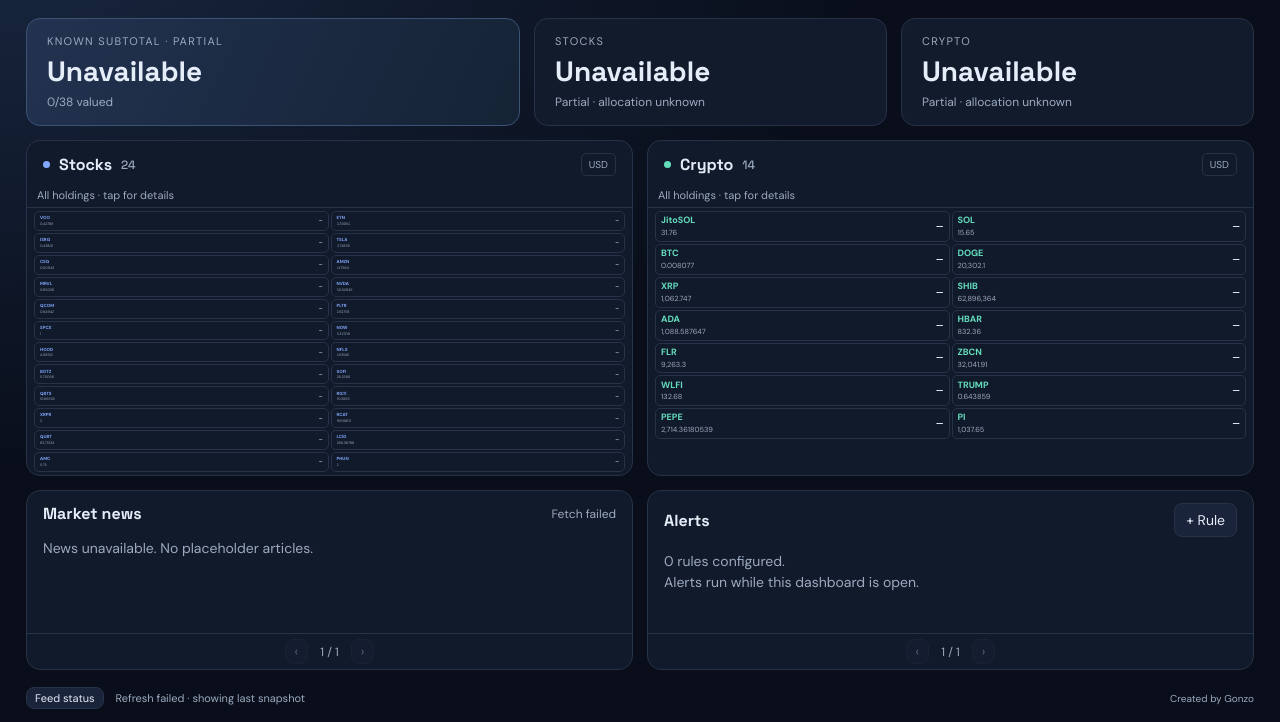
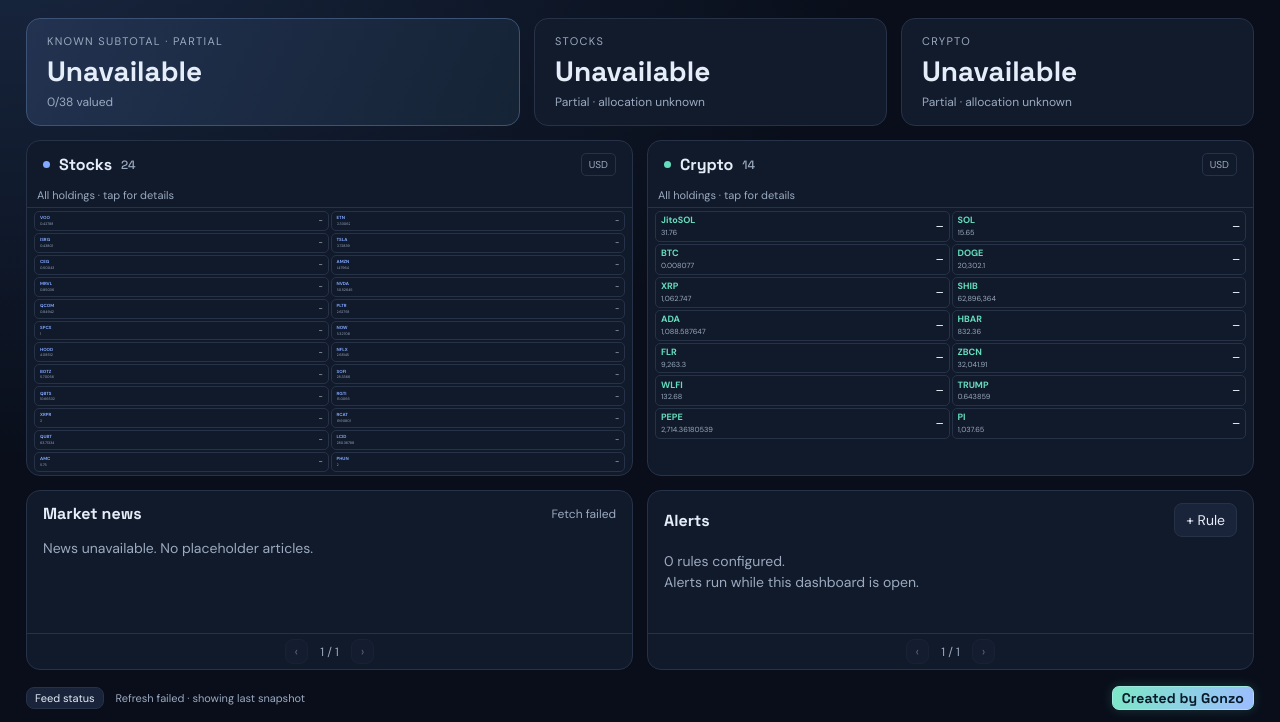
Before and after one commit to Gonzo0906/gonzo-portfolio-dashboard, a website: page public/index.html in a window 1280 px wide. Shown: the part 78-800 px from the top of the page. Drawn offline with Linux system fonts and the light colour scheme; no server answers.

Commit message:
Style creator credit as a larger teal and blue badge

```diff
--- a/public/index.html
+++ b/public/index.html
@@ -5,5 +5,5 @@
 <section class="overview" aria-label="Portfolio totals"><article class="combined"><small id="totalLabel">COMBINED PORTFOLIO</small><strong id="total">—</strong><span id="coverage">Connecting…</span></article><article><small>STOCKS</small><strong id="stockTotal">—</strong><span id="stockAlloc">—</span></article><article><small>CRYPTO</small><strong id="cryptoTotal">—</strong><span id="cryptoAlloc">—</span></article></section>
 <section class="holdings" aria-label="Holdings"><article class="panel stock"><div class="panelhead"><h2><i></i> Stocks <small>24</small></h2><span class="badge">USD</span></div><div class="columnlabels"><span>All holdings · tap for details</span><span>Price / daily</span><span>Market value</span></div><div class="rows" id="stocks"></div></article><article class="panel crypto"><div class="panelhead"><h2><i></i> Crypto <small>14</small></h2><span class="badge">USD</span></div><div class="columnlabels"><span>All holdings · tap for details</span><span>Price / 24h</span><span>Market value</span></div><div class="rows" id="cryptos"></div></article></section>
 <section class="bottom"><article class="panel"><div class="panelhead"><h2>Market news</h2><small id="newsStatus">Connecting…</small></div><div id="news"></div><nav id="newsPages" aria-label="Article pages"></nav></article><article class="panel"><div class="panelhead"><h2>Alerts</h2><button id="configureAlerts">+ Rule</button></div><div id="alerts"></div><nav id="alertPages" aria-label="Alert pages"></nav></article></section>
-<footer style="min-width:0"><button id="feedDetails">Feed status</button><span id="feedTime" style="min-width:0;flex:1">Awaiting market snapshot</span><span style="margin-left:auto;white-space:nowrap;font-size:10px;flex-shrink:0">Created by Gonzo</span></footer>
+<footer style="min-width:0"><button id="feedDetails">Feed status</button><span id="feedTime" style="min-width:0;flex:1">Awaiting market snapshot</span><span id="creatorCredit">Created by Gonzo</span></footer>
 </main><section id="notificationDropdown" aria-label="Notifications" hidden><div class="panelhead"><h2>Notifications</h2><button id="closeNotifications" aria-label="Close notifications">✕</button></div><p class="note notificationNote">Alerts run while the dashboard is open.</p><ul id="notificationList"></ul></section><div id="toasts" aria-live="polite"></div><dialog id="dialog"><div class="dialoghead"><h2 id="dialogTitle"></h2><button id="dialogConceal" aria-pressed="false">Conceal</button><button id="closeDialog" aria-label="Close dialog">✕</button></div><p class="privacyNotice">Values are concealed. Tap Show values to view or edit.</p><div id="dialogBody"></div></dialog></body></html>
--- a/public/style.css
+++ b/public/style.css
@@ -86,3 +86,7 @@
 @media(max-width:750px){.holding .asset{font-size:13px}.holding div:nth-child(3) b{font-size:clamp(10.5px,2.9vw,12.5px)}.holding div:first-child small{font-size:10px;line-height:1.1;max-width:100%}}
 @media(max-width:750px) and (min-height:700px){.holding div:first-child small{display:block}}
 @media(max-height:500px){.holding .asset{font-size:13px}.holding div:nth-child(3) b{font-size:10.5px}}
+
+#creatorCredit{margin-left:auto;flex-shrink:0;white-space:nowrap;font-family:'Space Grotesk',system-ui,sans-serif;font-size:14px;font-weight:700;line-height:1.15;padding:3px 9px;border:1px solid #9de8df;border-radius:7px;color:#081a29;background:linear-gradient(110deg,#7ce8c6,#9cbcff);box-shadow:0 0 12px #64ddbe33;letter-spacing:.15px}
+@media(max-width:750px){#creatorCredit{font-size:13px;padding:3px 7px}}
+@media(max-height:500px){#creatorCredit{font-size:12px;padding:1px 6px}}
```
